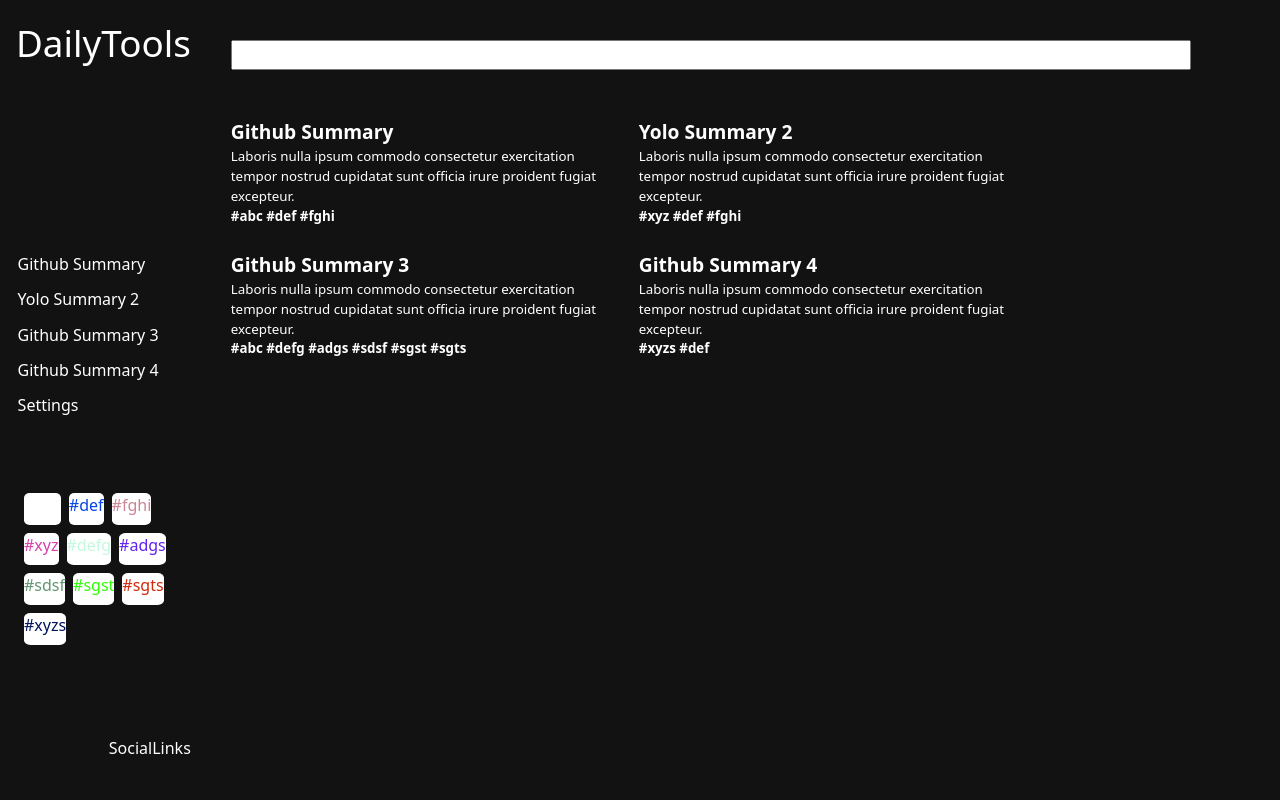
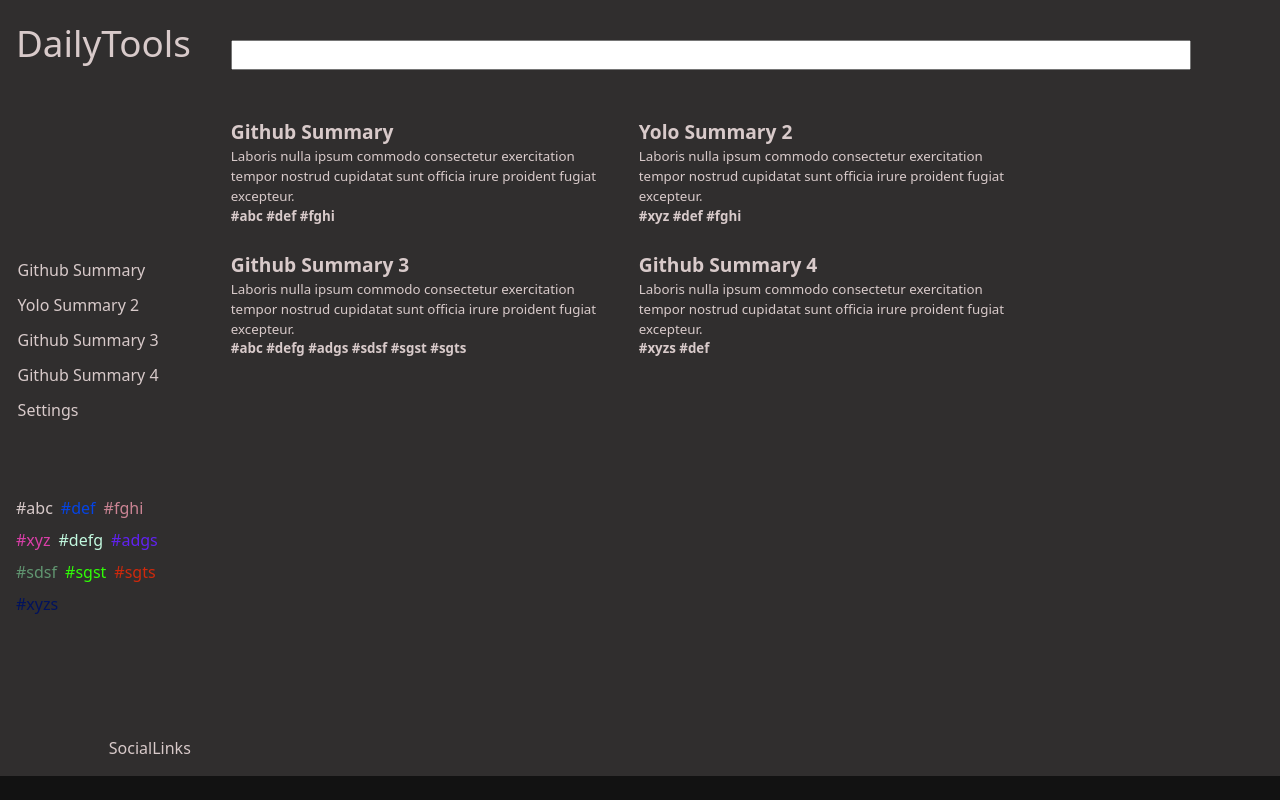
Before and after one commit to pritamprasd/tools-site, a React (Create React App) app: page / in a window 1280 px wide. Built offline with nearby package versions, Linux system fonts and the light colour scheme.

Commit message:
tag fixes

```diff
--- a/src/App.css
+++ b/src/App.css
@@ -1,11 +1,15 @@
 :root{
     --accent-color: tomato;
+    --default-background-color: rgb(48, 46, 46);
+    --default-font-color: rgb(216, 202, 202);
 }
 .app{
     display: grid;
     grid-template-areas: "navbar body";
     grid-template-columns: 1fr 8fr;
     padding: 0.5em;
+    background-color: var(--default-background-color);
+    color: var(--default-font-color);
 }
 .mainBody{
     grid-area: body;
@@ -54,14 +58,11 @@
     cursor: pointer;
 }
 .toolLink:hover{
-    /* opacity: 70%; */
     color: var(--accent-color);
 }
 .tags{
     flex: 1;
-    padding: 0.5em;
     display: flex;
-    gap: 0.5em;
     flex-wrap: wrap;
     align-content: flex-start;
 }
@@ -76,6 +77,7 @@
     border-radius: 15%;
     height: 2em;
     cursor: pointer;
+    padding-right: 0.5em;
 }
 .siteHeader{
     font-size: 2.3em;
--- a/src/containers/NavBar/Tags.js
+++ b/src/containers/NavBar/Tags.js
@@ -32,23 +32,21 @@ export default function Tags() {
 }
 
 function Tag({name, color, toggleTag}) {
+    const defaultFontWeight = 100
     const[tagColor, setTagcolor] = useState(color)
-    const[tagBackGround, setTagBackground] = useState('white')
+    const[fontWeight, setfontWeight] = useState(defaultFontWeight)
     function handleTagClick(){
         toggleTag(name)
         if(tagColor === color){
             setTagcolor("white")
+            setfontWeight(1000)
         } else {
             setTagcolor(color)
-        }
-        if(tagBackGround === color){
-            setTagBackground("white")
-        } else {
-            setTagBackground(color)
+            setfontWeight(defaultFontWeight)
         }
     }
     return (<div className='tag' style={{
         color: tagColor,
-        backgroundColor: tagBackGround
+        fontWeight: fontWeight
     }} onClick={handleTagClick}>#{name}</div>)
 }
```
